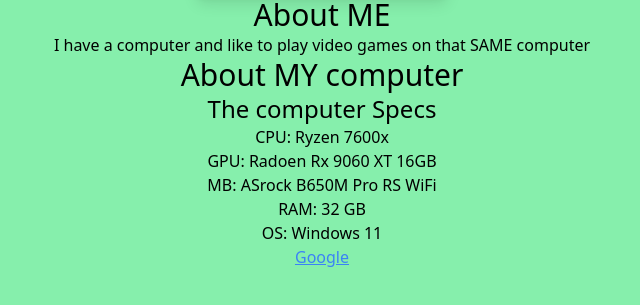
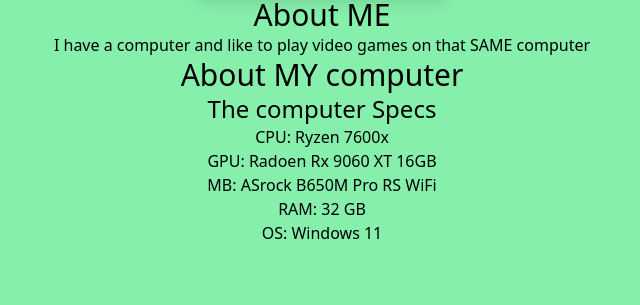
Before and after one commit to hunterdude1021/my-portfolio, a plain HTML site: page index.html in a window 1280 px wide. Shown: the part 367-672 px from the top of the page, without its empty margins (318-958 px from the left). Drawn offline with nearby package versions, Linux system fonts and the light colour scheme.

Commit message:
Link wasn't working so i just made it a comment

```diff
--- a/index.html
+++ b/index.html
@@ -18,6 +18,6 @@
         <p>MB: ASrock B650M Pro RS WiFi</p>
         <p>RAM: 32 GB</p>
         <p>OS: Windows 11</p>
-        <a href="https:google.com" class="text-blue-500 underline hover:text-blue-600">Google</a>
+        <!-- <a href="https:google.com" class="text-blue-500 underline hover:text-blue-600">Google</a> -->
 	</body>
 </html>
```
